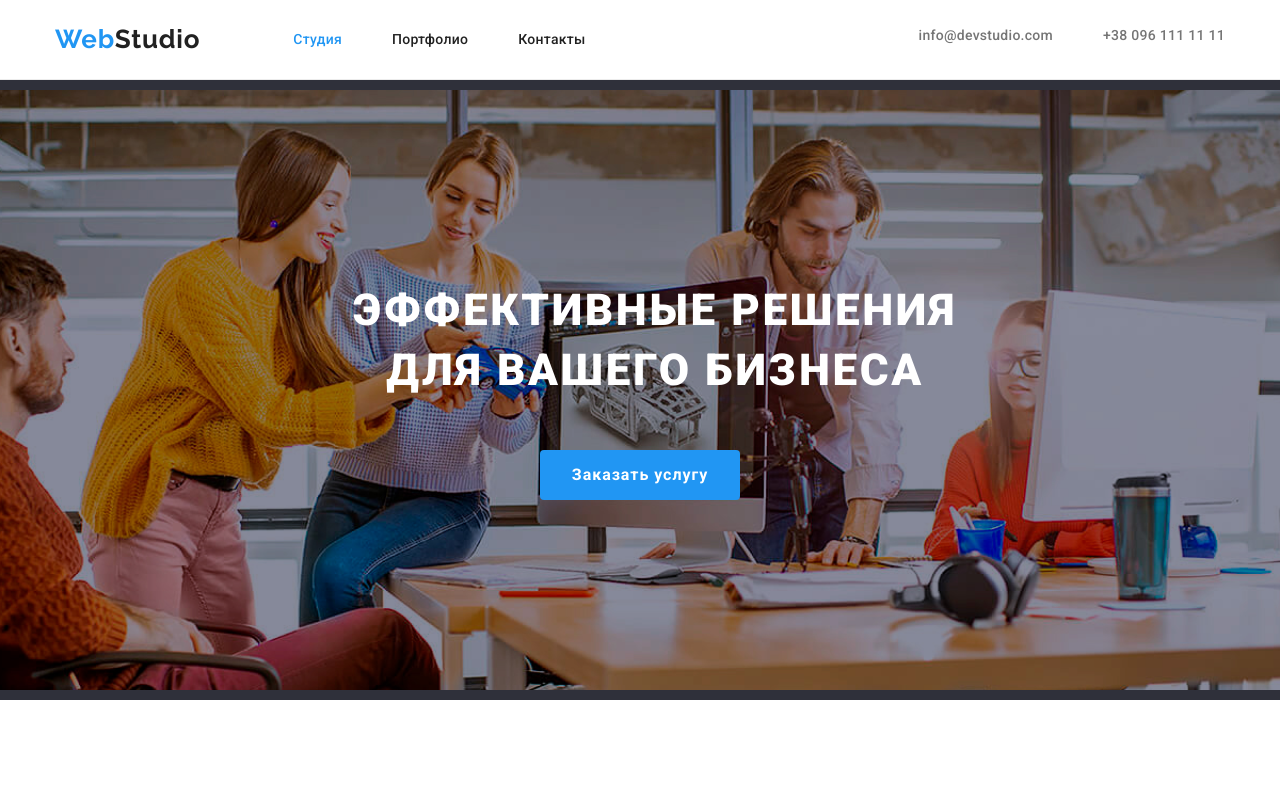
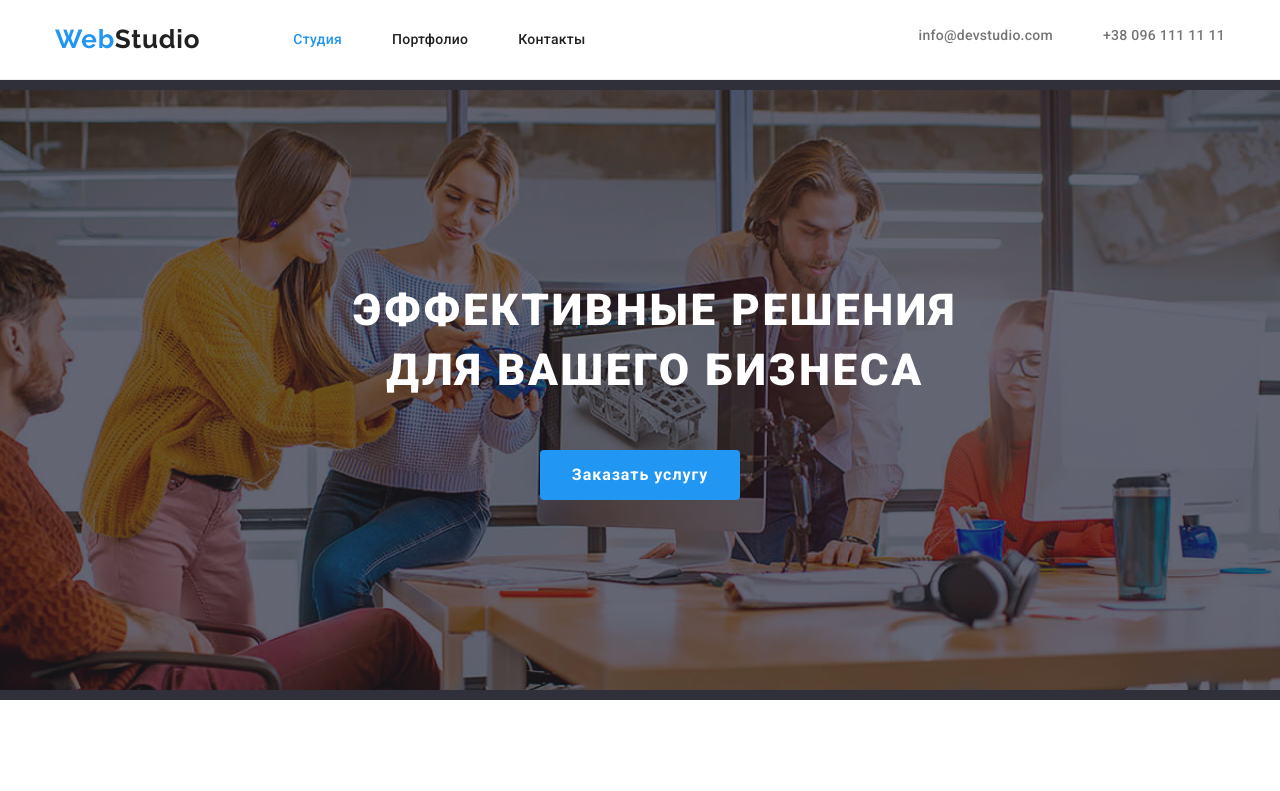
Before and after one commit to djmagistr/goit-markup-hw-03, a plain HTML site: page index.html in a window 1280 px wide. Shown: the top 791 px of the page. Drawn offline with nearby package versions, Linux system fonts and the light colour scheme.

Commit message:
Hero gradient

```diff
--- a/css/styles.css
+++ b/css/styles.css
@@ -208,7 +208,8 @@ height: 50px;
     padding-top: 200px;
     padding-bottom: 200px;
     background-color: var(--darkgrey-bg-cl);
-    background-image: url(../images/hero/hero_img.png) ;
+    background-image: linear-gradient(to right, rgba(47, 48, 58, 0.4),rgba(47, 48, 58, 0.4)),
+    url(../images/hero/hero_img.png) ;
     background-repeat: no-repeat;
     background-position: center;
     max-width: 1600px;
```
